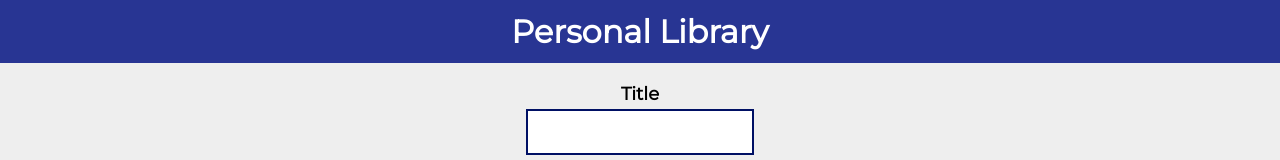
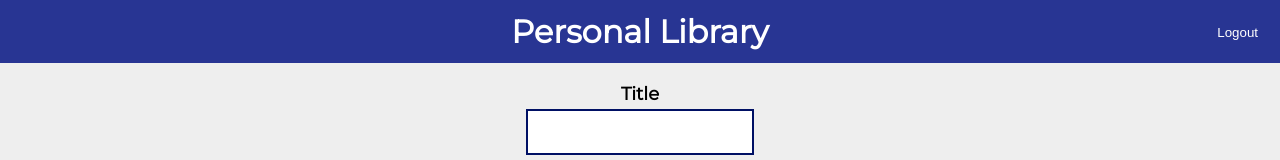
Before and after one commit to raulterhesdev/redux-toolkit-introduction-youtube, a React (Create React App) app: page / in a window 1280 px wide. Shown: the top 160 px of the page. Built offline with nearby package versions, Linux system fonts and the light colour scheme.

Commit message:
added auth slice + extra action in books reducer

```diff
--- a/src/components/Header/Header.js
+++ b/src/components/Header/Header.js
@@ -1,9 +1,16 @@
 import React from 'react';
+import { useDispatch } from 'react-redux';
+import { logout } from '../../store/slices/authSlice';
 
 const Header = () => {
+  const dispatch = useDispatch();
+
   return (
     <div className='header'>
       <h1>Personal Library</h1>
+      <button onClick={() => dispatch(logout())} className='logout-btn'>
+        Logout
+      </button>
     </div>
   );
 };
--- a/src/index.css
+++ b/src/index.css
@@ -13,11 +13,24 @@ body {
 .header {
   background-color: #283593;
   padding: 12px;
+  position: relative;
 }
 
 .header h1 {
   color: white;
   text-align: center;
+}
+
+.header .logout-btn {
+  position: absolute;
+  top: 50%;
+  right: 16px;
+  transform: translateY(-50%);
+  background-color: transparent;
+  color: white;
+  border: none;
+  outline: none;
+  cursor: pointer;
 }
 
 .add-book {
--- /dev/null
+++ b/src/store/slices/authSlice.js
@@ -0,0 +1,19 @@
+import { createSlice } from '@reduxjs/toolkit';
+
+const initialState = {
+  isLoggedIn: true,
+};
+
+const authSlice = createSlice({
+  name: 'auth',
+  initialState,
+  reducers: {
+    logout(state, action) {
+      state.isLoggedIn = false;
+    },
+  },
+});
+
+export const { logout } = authSlice.actions;
+
+export default authSlice.reducer;
--- a/src/store/slices/bookSlice.js
+++ b/src/store/slices/bookSlice.js
@@ -1,4 +1,5 @@
 import { createSlice } from '@reduxjs/toolkit';
+import { logout } from './authSlice';
 
 const initialState = {
   books: [],
@@ -28,9 +29,12 @@ const booksSlice = createSlice({
       state.books = state.books.filter((book) => book.id !== action.payload.id);
     },
   },
+  extraReducers: (builder) => {
+    builder.addCase(logout, (state, action) => {
+      state.books = [];
+    });
+  },
 });
-
-console.log(booksSlice);
 
 export const { addBook, deleteBook } = booksSlice.actions;
 
--- a/src/store/store.js
+++ b/src/store/store.js
@@ -1,9 +1,10 @@
 import { configureStore } from '@reduxjs/toolkit';
 // import booksReducer from './reducers/booksReducer';
 import booksReducer from './slices/bookSlice';
+import authReducer from './slices/authSlice';
 
 const store = configureStore({
-  reducer: { books: booksReducer },
+  reducer: { books: booksReducer, auth: authReducer },
 });
 
 export default store;
```
